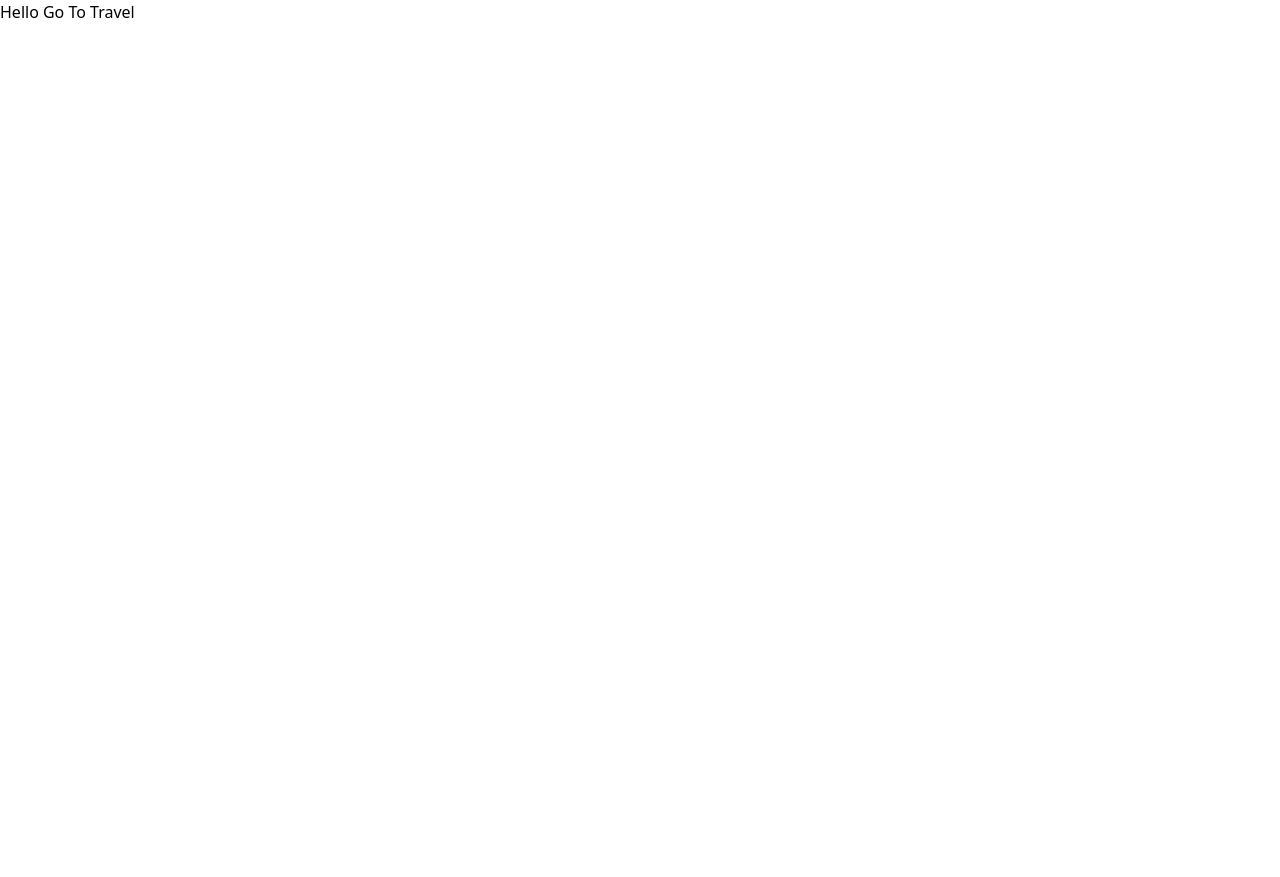
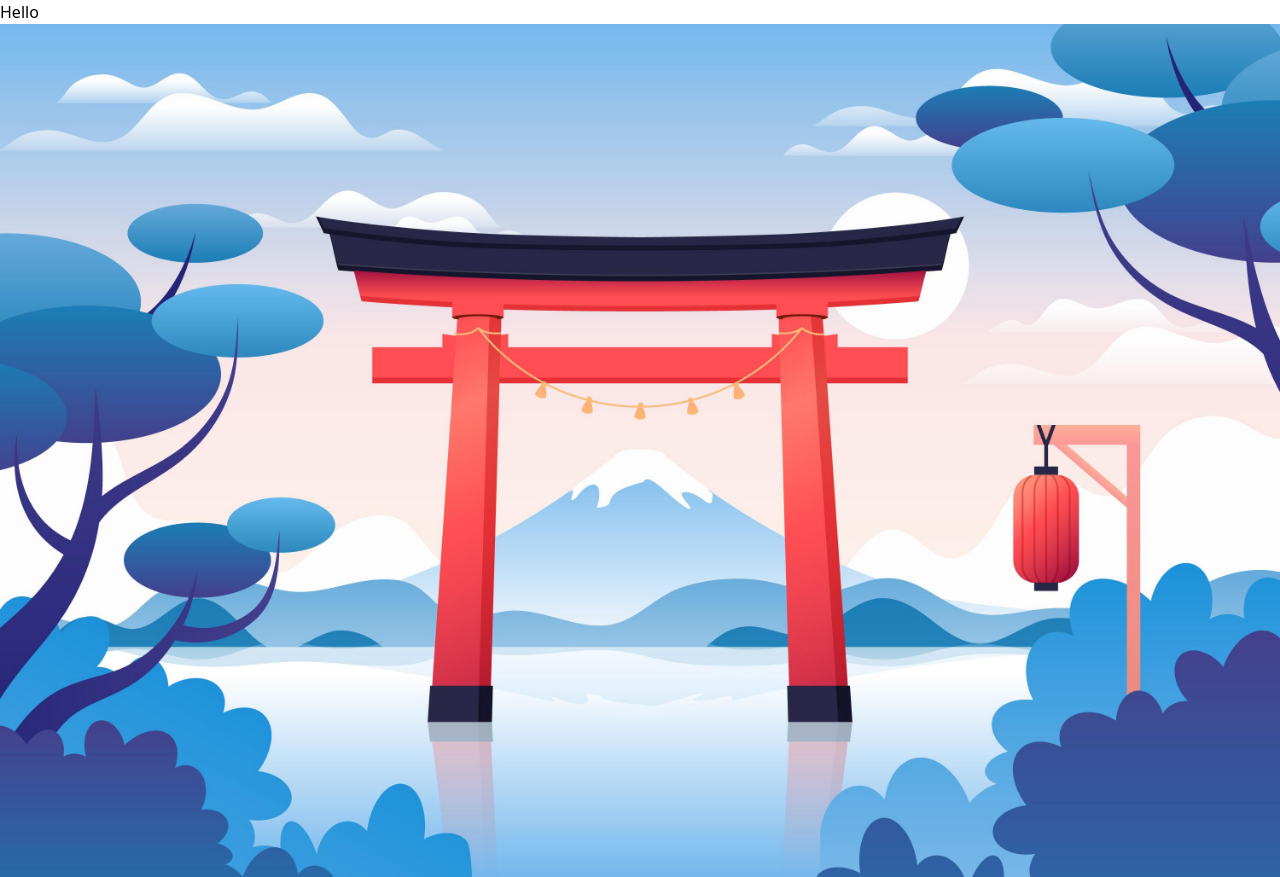
Before and after one commit to AidanFournier/go-to-travel-showcase, a React (Vite) app: page / in a window 1280 px wide. Before the commit the page ends 800 px from the top, so only its background shows below. Built offline with nearby package versions, Linux system fonts and the light colour scheme.

Commit message:
Added hero image

```diff
--- a/src/App.jsx
+++ b/src/App.jsx
@@ -1,7 +1,19 @@
+import styles from './styles/Global';
+import { HeroTori } from "./assets";
+
 const App = () => {
   return (
-    <div>
-      <h1 className="text-3xl font-bold underline">Hello Go To Travel</h1>
+    <div className={`${styles.bgBlue} ${styles.section} w-screen h-screen`}>
+      <div className={`${styles.bgWhite} w-full h-full rounded-[32px] shadow-2xl flex justify-between`}>
+        <div>Hello</div>
+        <div className="h-full w-[65%]">
+          <img
+            src={HeroTori}
+            alt="Hero image of red tori gate"
+            className={styles.fullImg}
+          />
+        </div>
+      </div>
     </div>
   )
 }
--- a/src/assets/index.js
+++ b/src/assets/index.js
@@ -1,5 +1,7 @@
 import ExpoIcon from "./expo.png";
+import HeroTori from "./hero-tori.jpg";
 
 export {
     ExpoIcon,
+    HeroTori
 };
--- a/src/styles/Global.js
+++ b/src/styles/Global.js
@@ -4,6 +4,8 @@ const styles = {
 
     bgWhite: "bg-white",
     bgPrimary: "bg-primary",
+
+    bgBlue: "bg-[#336699]",
 
     boxClass: "flex-row md:flex-col",
     boxReverseClass: "flex-row-reverse md:flex-col-reverse",
@@ -24,14 +26,14 @@ const styles = {
     btnBlack:
       "bg-black flex items-center py-2 px-4 rounded-md mt-2 w-fit cursor-pointer",
 
-    section: "flex justify-center items-center p-16 sm:p-8",
+    section: "flex justify-center items-center sm:p-4",
     subSection: "flex items-center w-full minmd:w-3/4",
     descDiv: "flex-1 w-full flex justify-start flex-col md:mb-10 ",
 
     flexCenter: "flex justify-center items-center",
     flexWrap: "flex justify-center flex-wrap",
 
-    fullImg: "w-full h-full object-cover",
+    fullImg: "w-full h-full object-cover rounded-r-[28px]",
     sectionImg: "w-full h-full minmd:w-11/12 minmd:h-11/12 object-contain",
     btnIcon: "w-5 h-5 minmd:w-10 minmd:h-10 object-contain",
 
```
Also changed, not shown: src/assets/hero-tori.jpg (added).
